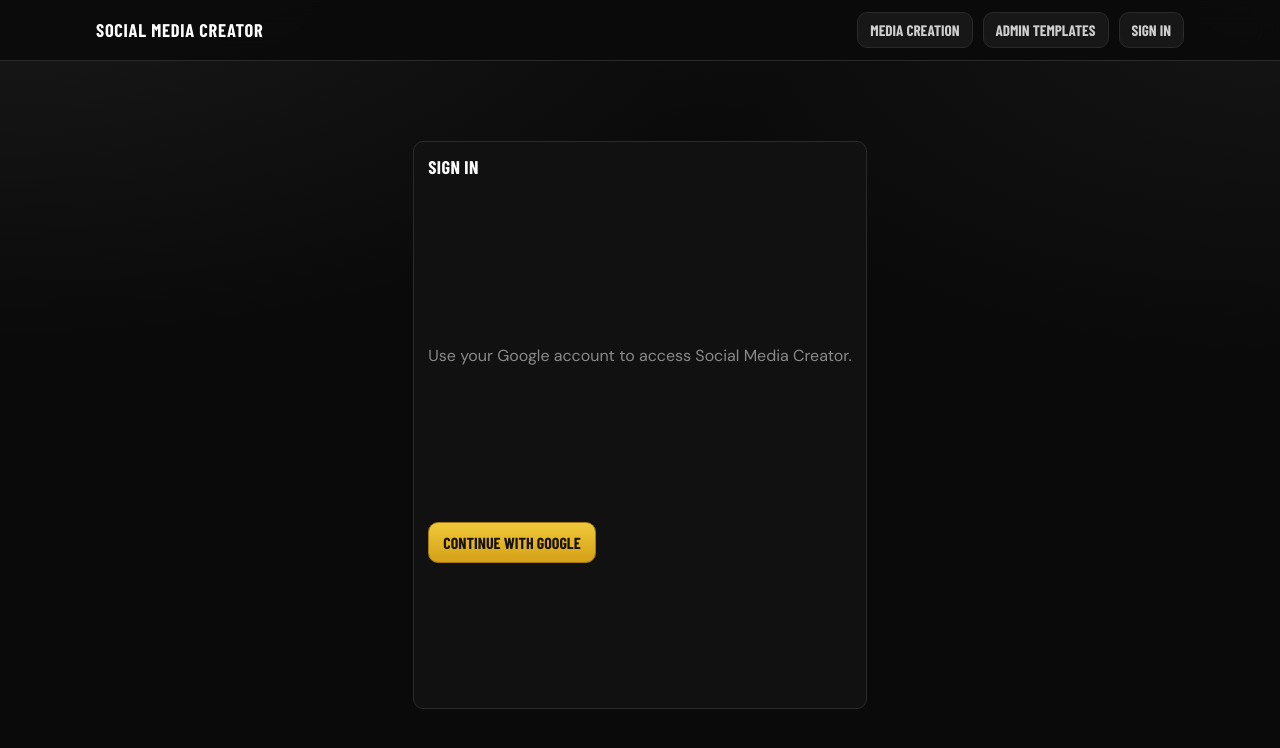
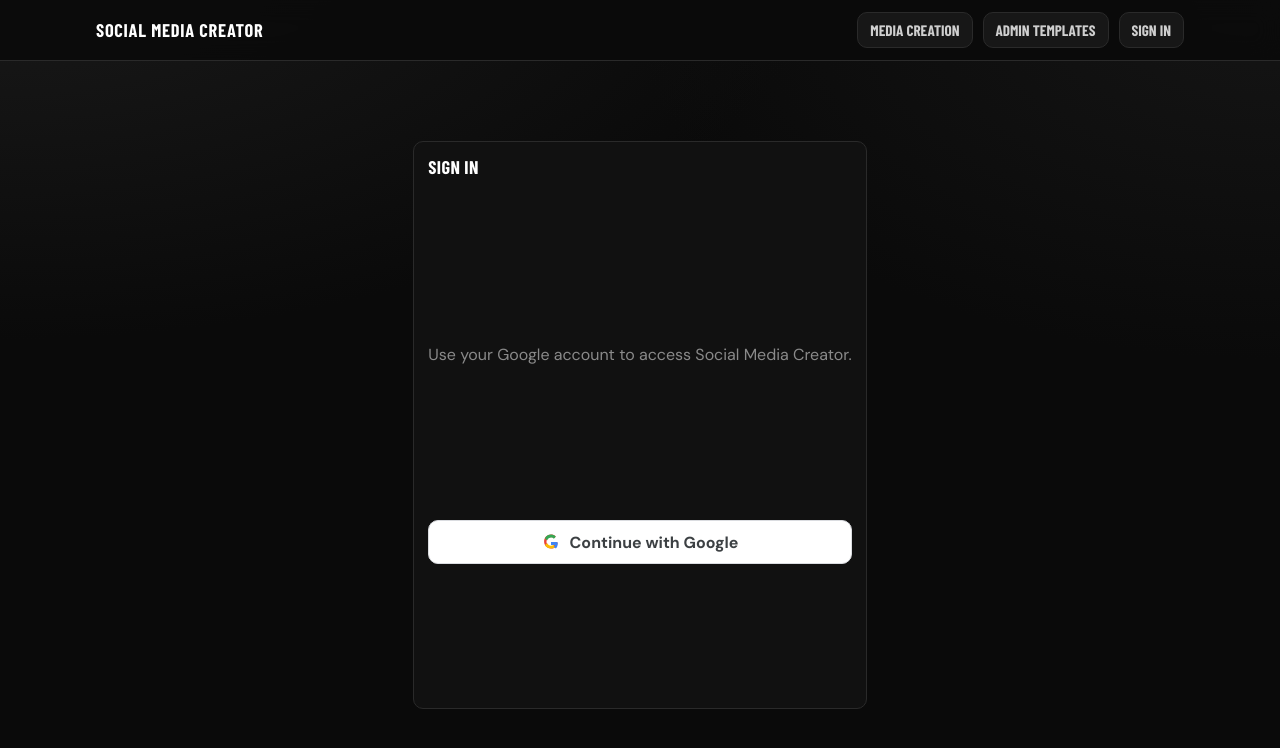
Before and after one commit to rdaudt/social-media-creator, a Next.js app: page /signin in a window 1280 px wide. Shown: the top 748 px of the page. Built offline with nearby package versions, Linux system fonts and the light colour scheme; no server answers.

Commit message:
Add Google-branded sign-in button and configure ESLint

```diff
--- a/package.json
+++ b/package.json
@@ -28,6 +28,8 @@
     "@types/node": "^22.15.32",
     "@types/react": "^19.1.6",
     "@types/react-dom": "^19.1.5",
+    "eslint": "^8.57.1",
+    "eslint-config-next": "^15.3.9",
     "typescript": "^5.8.3"
   }
 }
--- a/src/app/globals.css
+++ b/src/app/globals.css
@@ -195,6 +195,38 @@ button:hover:not(:disabled) {
   color: #ffdcdc;
 }
 
+.btn-google {
+  background: #ffffff;
+  border: 1px solid #dadce0;
+  color: #3c4043;
+  text-transform: none;
+  font-family: var(--font-body), "Segoe UI", sans-serif;
+  font-weight: 600;
+  display: inline-flex;
+  align-items: center;
+  justify-content: center;
+  gap: 10px;
+  min-height: 44px;
+}
+
+.btn-google:hover:not(:disabled) {
+  background: #f8f9fa;
+  border-color: #c7c9cc;
+  filter: none;
+}
+
+.btn-google:focus-visible {
+  box-shadow: 0 0 0 3px rgb(66 133 244 / 35%);
+}
+
+.btn-google svg {
+  flex: 0 0 auto;
+}
+
+.google-signin-button {
+  width: 100%;
+}
+
 button:disabled {
   cursor: not-allowed;
   opacity: 0.55;
--- a/src/app/signin/page.tsx
+++ b/src/app/signin/page.tsx
@@ -21,7 +21,15 @@ export default async function SignInPage({ searchParams }: { searchParams: Promi
           await signIn("google", { redirectTo: callbackUrl });
         }}
       >
-        <Button type="submit">Continue with Google</Button>
+        <Button type="submit" variant="google" className="google-signin-button">
+          <svg aria-hidden="true" viewBox="0 0 24 24" width="18" height="18">
+            <path fill="#EA4335" d="M12 10.2v3.9h5.5c-.2 1.3-1.5 3.9-5.5 3.9-3.3 0-6-2.8-6-6.2s2.7-6.2 6-6.2c1.9 0 3.1.8 3.8 1.5l2.6-2.5C16.7 2.9 14.6 2 12 2 6.9 2 2.8 6.2 2.8 11.3S6.9 20.6 12 20.6c6.9 0 8.6-4.9 8.6-7.4 0-.5-.1-.8-.1-1.2H12z" />
+            <path fill="#34A853" d="M3.8 7.2l3.2 2.3c.9-2 2.8-3.4 5-3.4 1.9 0 3.1.8 3.8 1.5l2.6-2.5C16.7 2.9 14.6 2 12 2 8.4 2 5.3 4.1 3.8 7.2z" />
+            <path fill="#FBBC05" d="M12 20.6c2.5 0 4.6-.8 6.1-2.3l-2.8-2.3c-.8.6-1.9 1-3.3 1-2.2 0-4.1-1.4-4.9-3.3l-3.2 2.4C5.3 19.1 8.4 20.6 12 20.6z" />
+            <path fill="#4285F4" d="M20.6 13.2c0-.5-.1-.8-.1-1.2H12v3.9h5.5c-.3 1-.9 1.8-1.8 2.3l2.8 2.3c1.6-1.5 2.6-3.8 2.6-7.3z" />
+          </svg>
+          Continue with Google
+        </Button>
       </form>
     </Panel>
   );
--- a/src/components/ui.tsx
+++ b/src/components/ui.tsx
@@ -1,11 +1,12 @@
 import type { ButtonHTMLAttributes, HTMLAttributes, PropsWithChildren } from "react";
 
-type ButtonVariant = "primary" | "secondary" | "ghost" | "danger";
+type ButtonVariant = "primary" | "secondary" | "ghost" | "danger" | "google";
 
 function variantClass(variant: ButtonVariant): string {
   if (variant === "secondary") return "btn-secondary";
   if (variant === "ghost") return "btn-ghost";
   if (variant === "danger") return "btn-danger";
+  if (variant === "google") return "btn-google";
   return "";
 }
 
--- a/src/lib/context.ts
+++ b/src/lib/context.ts
@@ -1,9 +1,5 @@
 import { db } from "@/lib/db";
 import type { ChatBootstrapResponse, CoachHiitClass, CoachLocation, CoachProfile } from "@/types";
-
-function normalizeEmail(email: string): string {
-  return email.trim().toLowerCase();
-}
 
 function asStringOrNull(v: unknown): string | null {
   return v == null ? null : String(v);
```
Also changed, not shown: .eslintrc.json (added), 1 other file (tests, documents, lock files or other folders).
